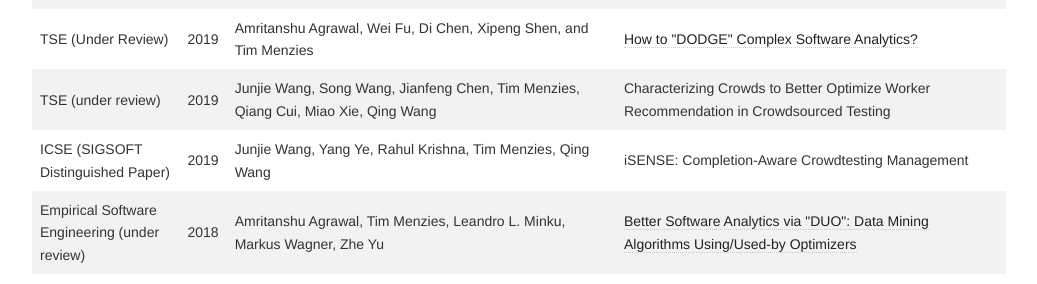
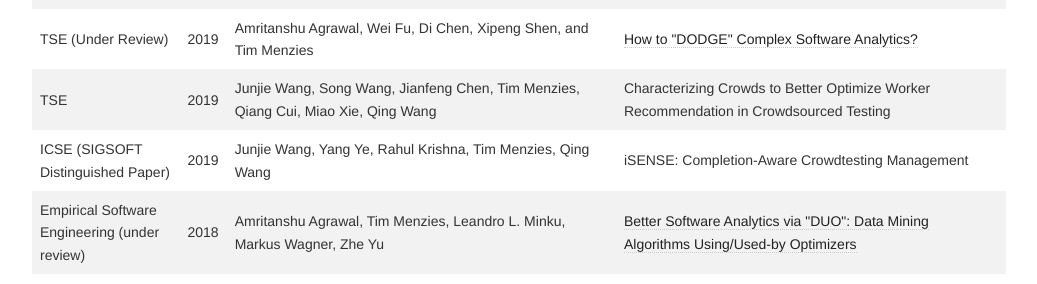
Before and after one commit to ai-se/ai-se.github.io, a Jekyll site: the page built from papers/index.html, in a window 1280 px wide and 900 px high, scrolled down 889 px. Shown: the part 168-452 px from the top of the window, without its empty margins (126-1163 px from the left). Built offline with Jekyll 4.4.1, drawn with Linux system fonts in a browser that asks for light colours.

Commit message:
Update index.html

```diff
--- a/papers/index.html
+++ b/papers/index.html
@@ -65,7 +65,7 @@
   </tr>
 
 <tr>
-    <td>TSE (under review)</td>
+    <td>TSE</td>
     <td>2019</td>
     <td>Junjie Wang, Song Wang, Jianfeng Chen, Tim Menzies, Qiang Cui, Miao Xie, Qing Wang</td>
     <td>Characterizing Crowds to Better Optimize Worker Recommendation in Crowdsourced Testing
```
